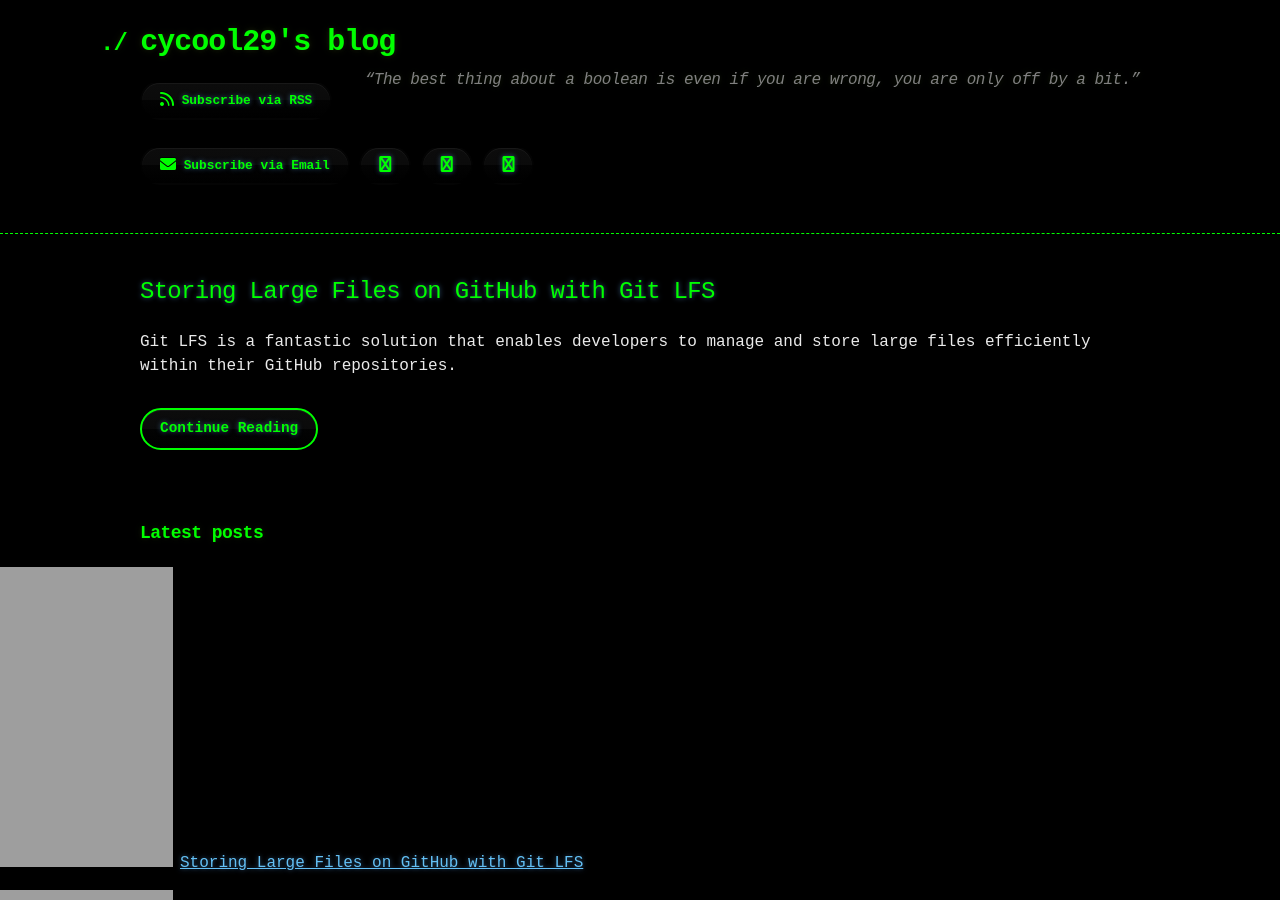
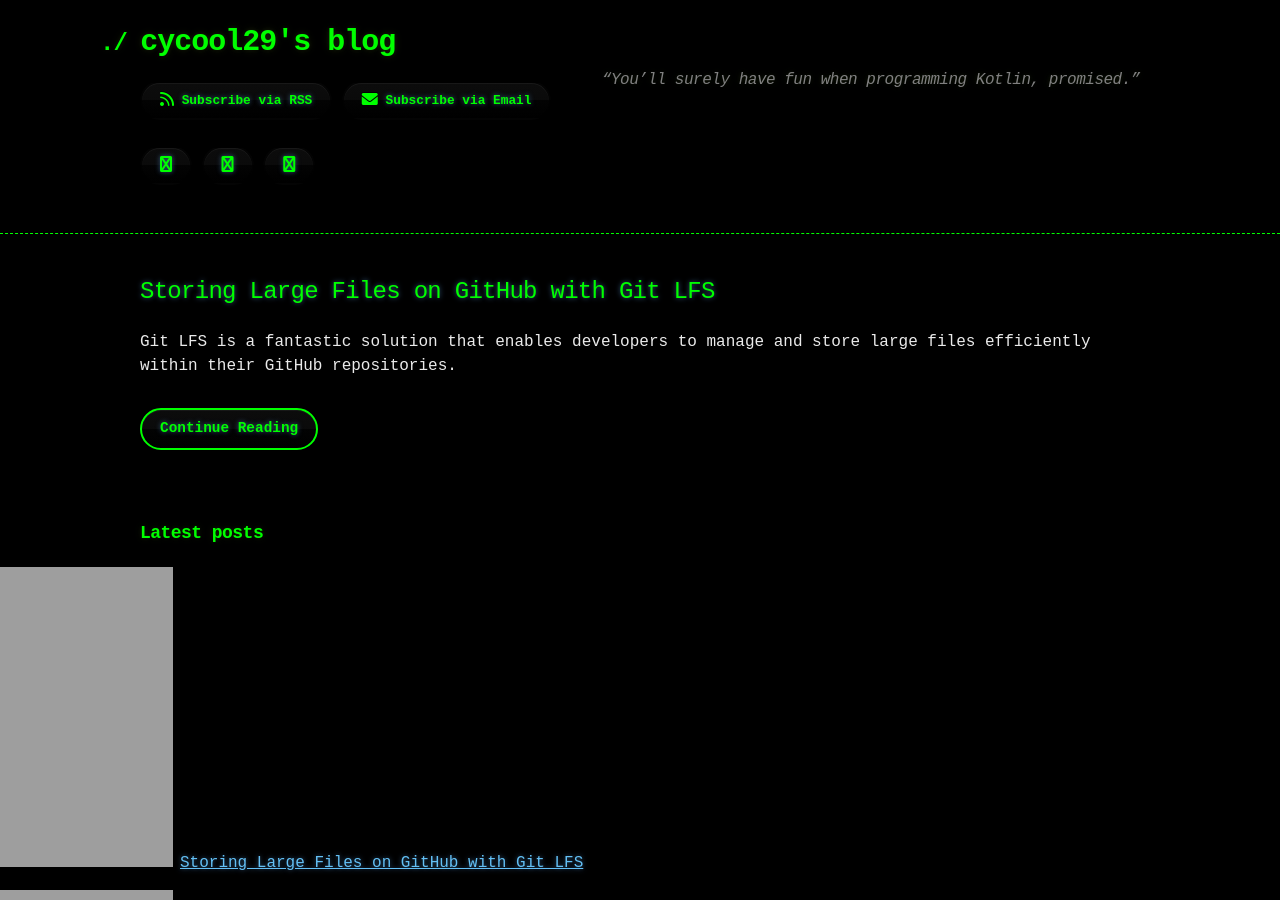
Before and after one commit to cycool29/cycool29.github.io, a Jekyll site: the page built from index.md, in a window 1280 px wide and 900 px high. Built offline with Jekyll 4.4.1, drawn with Linux system fonts in a browser that asks for light colours; a style sheet for code colours, icons or effects is not loaded.

Commit message:
Update quotes

```diff
--- a/_config.yml
+++ b/_config.yml
@@ -1,5 +1,5 @@
 title: cycool29's blog
-description: "“The best thing about a boolean is even if you are wrong, you are only off by a bit.” "
+description: "“You’ll surely have fun when programming Kotlin, promised.” "
 bio: A high school student. Intermediate in Python, Git, Bash. Learning JavaScript. He/Him. "
 author: cycool29
 url: https://cycool29.github.io
```
